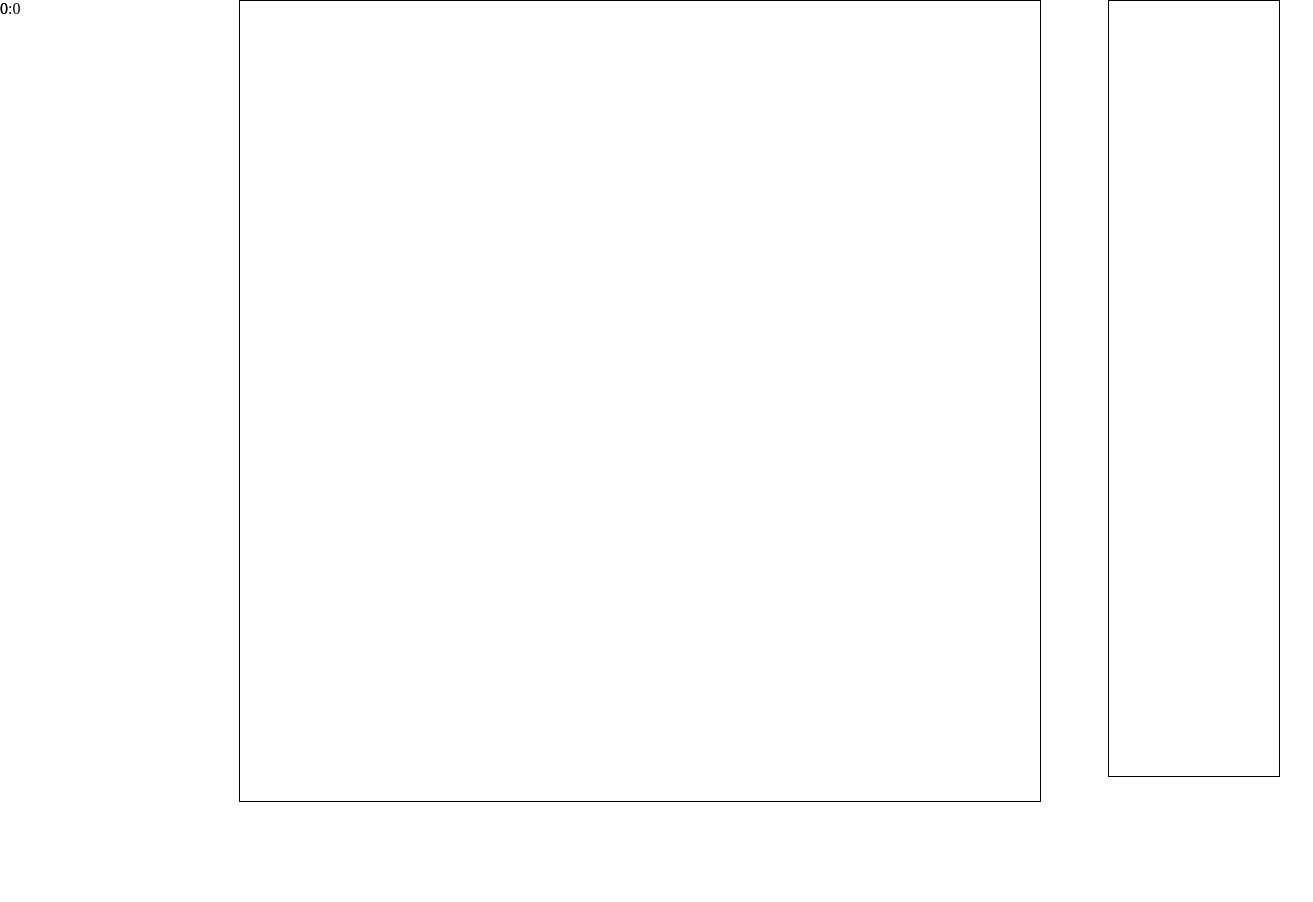
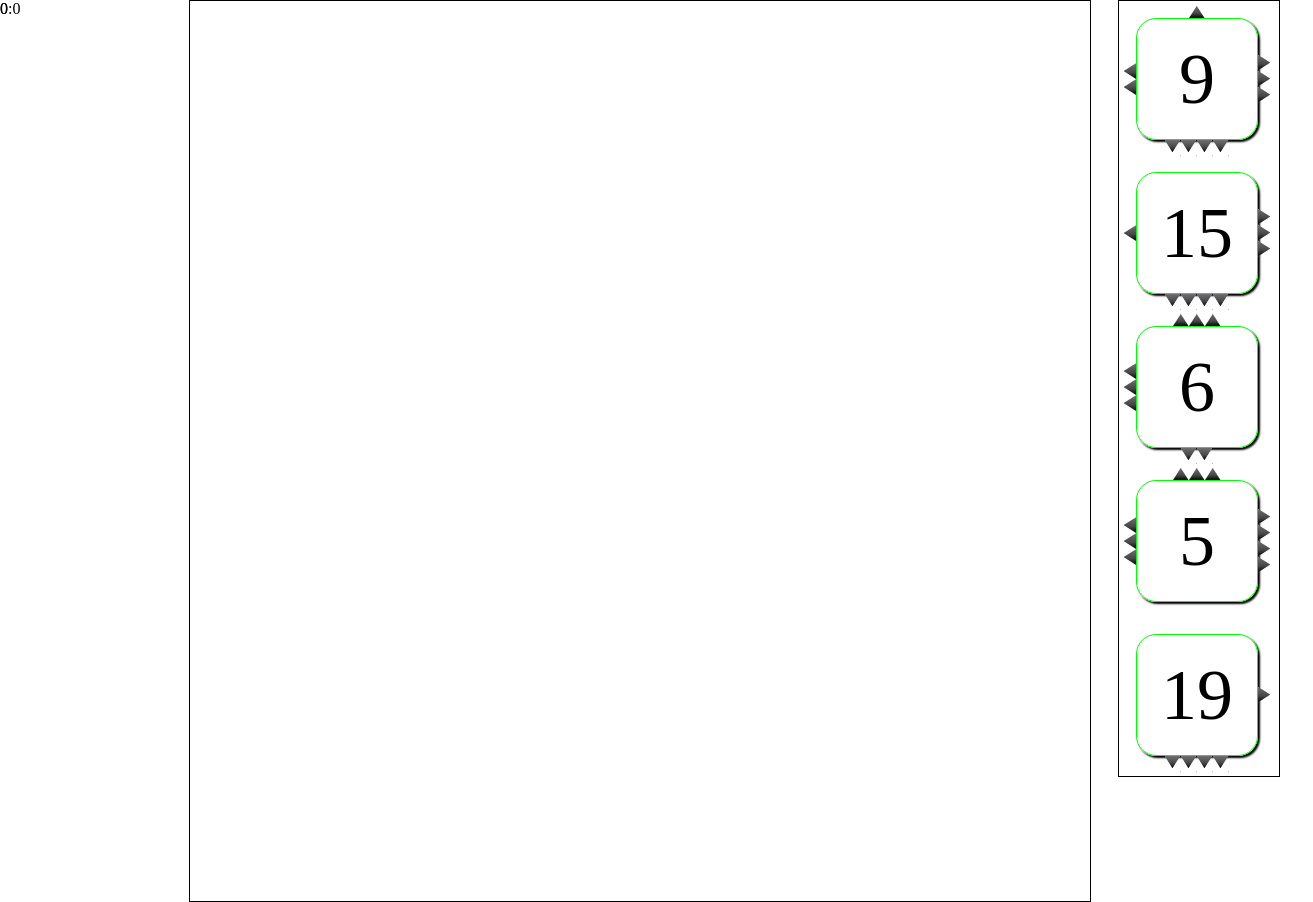
Before and after one commit to mikepparks/stones, a plain HTML site: page index.html in a window 1280 px wide. Shown: the whole page, 1313 px wide, since content can reach past the window. Before the commit the page ends 802 px from the top, so only its background shows below. Drawn offline with Linux system fonts and the light colour scheme.

Commit message:
Stone side points

```diff
--- a/css/game.css
+++ b/css/game.css
@@ -8,8 +8,8 @@ body {
 }
 
 #gameField {
-	width: 800px;
-	height: 800px;
+	width: 900px;
+	height: 900px;
 	margin: auto;
 	border: 1px solid #000;
 	overflow: hidden;
@@ -18,24 +18,156 @@ body {
 #gameField > .stoneSlot {
 	width: 260px;
 	height: 260px;
-	margin: 2px;
+	margin: 16px;
 	float: left;
+	line-height: 260px;
+	font-size: 72px;
 }
 
 #stoneHand {
 	position: absolute;
-	width: 170px;
+	width: 160px;
 	height: 775px;
 	border: 1px solid black;
 	right: 0px;
 }
 
 #stoneHand > .stoneSlot {
-	margin: 2px auto;
-	width: 150px;
-	height: 150px;
+	width: 120px;
+	height: 120px;
+	line-height: 120px;
+	font-size: 72px;
+	float: left;
+	margin: 16px;
+}
+
+.stoneSlot {
+	border: 1px solid transparent;
+	text-align: center;
+	vertical-align: middle;
 }
 
 .stoneSlot:hover {
 	border: 1px solid #000;
 }
+
+.stoneSlot[data-selected="true"],.stoneSlot[data-selected="true"]:hover {
+	border: 1px solid #F00;
+}
+
+#stoneHand > .stoneSlot:empty {
+	display: none;
+}
+
+#stoneHand .stone {
+	width: 120px;
+	height: 120px;
+}
+
+#gameField .stone {
+	width: 260px;
+	height: 260px;
+}
+
+.stone {
+	position: absolute;
+	border: 1px solid #000;
+	border-radius: 20px;
+	box-shadow: 2px 2px 2px #000;
+}
+
+.stone[data-owner="0"] {
+	border-color: #0F0;
+}
+
+.stone[data-owner="1"] {
+	border-color: #F00;
+}
+
+.stone > .side {
+	position: absolute;
+}
+
+.stone > .side > .point {
+	background-image: url('img/arrows.png');
+	width: 16px;
+	height: 16px;
+	overflow: hidden;
+	float: left;
+}
+
+/* Stone N */
+.side.N > .point {
+	background-position: 0 0;
+}
+
+#stoneHand .stone > .side.N {
+	top: -17px;
+	left: 17px;
+	height: 16px;
+	width: 96px;
+}
+
+#gameField .stone > .side.N {
+	top: -17px;
+	left: 17px;
+	height: 16px;
+	width: 226px;
+}
+
+/* Stone E */
+.side.E > .point {
+	background-position: 0 -17px;
+}
+
+#stoneHand .stone > .side.E {
+	top: 17px;
+	left: 121px;
+	height: 96px;
+	width: 16px;
+}
+
+#gameField .stone > .side.E {
+	top: 17px;
+	left: 261px;
+	height: 226px;
+	width: 16px;
+}
+
+/* Stone S */
+.side.S > .point {
+	background-position: 0 -33px;
+}
+
+#stoneHand .stone > .side.S {
+	top: 121px;
+	left: 17px;
+	height: 16px;
+	width: 116px;
+}
+
+#gameField .stone > .side.S {
+	top: 261px;
+	left: 17px;
+	height: 16px;
+	width: 226px;
+}
+
+/* Stone W */
+.side.W > .point {
+	background-position: 0 -48px;
+}
+
+#stoneHand .stone > .side.W {
+	top: 17px;
+	left: -17px;
+	height: 116px;
+	width: 16px;
+}
+
+#gameField .stone > .side.W {
+	top: 17px;
+	left: -17px;
+	height: 226px;
+	width: 16px;
+}
--- a/index.html
+++ b/index.html
@@ -32,6 +32,6 @@
 			<div class="stoneSlot"></div>
 		</div>
 
-		<script type="text/javascript">gameEngine.init($('#gameField'));</script>
+		<script type="text/javascript">gameEngine.init($('#gameField'),$('#stoneHand'));</script>
 	</body>
 </html>
--- a/js/game.js
+++ b/js/game.js
@@ -1,5 +1,6 @@
 (function(gameEngine) {
-	gameEngine.container = {};
+	gameEngine.field = {};
+	gameEngine.playerSlots = {};
 
 	gameEngine.score = 0;
 	gameEngine.timer = 0;
@@ -23,17 +24,18 @@
 	};
 
 	gameEngine.gameInit = function() {
+		gameEngine.logic.init();
 		gameEngine.ui.init();
-		gameEngine.logic.init();
 
 		timerHandle = setInterval(gameEngine.updateTime,1000);
 		gameEngine.ui.updateTime();
 	};
 
-	gameEngine.init = function(container) {
+	gameEngine.init = function(field,playerSlots) {
 		console.log('Game Engine Initializing...');
 
-		gameEngine.container = container;
+		gameEngine.field = field;
+		gameEngine.playerSlots = playerSlots;
 
 		gameEngine.gameInit();
 
--- a/js/logic.js
+++ b/js/logic.js
@@ -4,6 +4,9 @@
 
 	logic.playerStones = [];
 	logic.cpuStones = [];
+
+	var usedPlayerStones = [];
+	var usedCPUStones = [];
 
 	logic.update = function() {
 		if (!gameEngine.pause) {
@@ -28,10 +31,17 @@
 
 		for (var i = 0; i < logic.MAX_STONES; ++i) {
 			logic.playerStones[i] = logic.generateStone();
+			while (usedPlayerStones.indexOf(logic.playerStones[i].type) > -1) {
+				logic.playerStones[i] = logic.generateStone();
+			}
+			usedPlayerStones.push(logic.playerStones[i].type);
+
 			logic.cpuStones[i] = logic.generateStone();
+			while (usedCPUStones.indexOf(logic.cpuStones[i].type) > -1) {
+				logic.cpuStones[i] = logic.generateStone();
+			}
+			usedCPUStones.push(logic.cpuStones[i].type);
 		}
-
-		console.dir(logic.playerStones);
 
 		console.log('Game Logic Initialized.');
 	};
--- a/js/ui.js
+++ b/js/ui.js
@@ -1,4 +1,14 @@
 (function(gameEngine,ui) {
+	ui.SLOT_TYPE = {
+		'EMPTY': 0,
+		'STONE': 1
+	};
+
+	ui.SLOT_OWNER = {
+		'PLAYER': 0,
+		'CPU': 1
+	};
+
 	ui.updateScore = function() {
 		$('#scoreDisplay').text(gameEngine.score);
 	};
@@ -9,11 +19,102 @@
 		$('#timeDisplay').text(minutes + ':' + seconds);
 	};
 
+	ui.buildStone = function(stoneObject) {
+		var stoneSides = ['N','E','S','W'];
+		var sidePoints = stoneObject.data('stone').side;
+
+		for (var i = 0; i < gameEngine.logic.STONE_SIDE; ++i) {
+			var currSide = $('<div>');
+
+			currSide.addClass('side '+stoneSides[i]);
+
+			stoneObject.append(currSide);
+
+			for (var sideCount = 0; sideCount < sidePoints[i]; ++sideCount) currSide.append($('<div>').addClass('point'));
+
+			var stoneSize,sideSize,marginSize;
+			if ((stoneSides[i] == 'N') || (stoneSides[i] == 'S')) {
+				stoneSize = stoneObject.width();
+				sideSize = (currSide.find('.point').length > 0 ? currSide.find('.point').width() * sidePoints[i] : 0);
+				marginSize = ((stoneSize - sideSize) / 2);
+
+				currSide.css('left',marginSize+'px');
+			} else {
+				stoneSize = stoneObject.height();
+				sideSize = (currSide.find('.point').length > 0 ? currSide.find('.point').height() * sidePoints[i] : 0);
+				marginSize = ((stoneSize - sideSize) / 2);
+
+				currSide.css('top',marginSize+'px');
+			}
+		}
+	};
+
 	ui.init = function() {
 		console.log('Game UI Initializing...');
 
 		ui.updateScore();
 
+		gameEngine.field.find('.stoneSlot').each(function(i,o) {
+			var currSlot = $(o);
+
+			currSlot.attr('data-type', ui.SLOT_TYPE.EMPTY);
+			currSlot.attr('data-selected',false);
+
+			currSlot.click(function() {
+				if (currSlot.attr('data-type') == ui.SLOT_TYPE.EMPTY) {
+					// find the currently selected player slot
+					var playerStone = gameEngine.playerSlots.find('.stoneSlot > .stone[data-selected="true"]');
+
+					if (playerStone.length > 0) {
+						var currStone = $('<div>');
+						currStone.addClass('stone');
+						currSlot.append(currStone);
+
+						currStone.data('stone',playerStone.data('stone'));
+						currStone.attr('data-owner',playerStone.data('owner'));
+						currStone.attr('data-type',playerStone.attr('data-type'));
+						currStone.text(playerStone.data('stone').type);
+
+						ui.buildStone(currStone);
+
+						playerStone.remove();
+
+						console.dir(currStone.data());
+					}
+				} else {
+				}
+			});
+		});
+
+		//logic.playerStones
+		gameEngine.playerSlots.find('.stoneSlot').each(function(i,o) {
+			var currSlot = $(o);
+			var currStone = $('<div>');
+			currStone.addClass('stone');
+			currSlot.append(currStone);
+
+			currStone.data('stone', gameEngine.logic.playerStones[i]);
+			currStone.attr('data-owner', ui.SLOT_OWNER.PLAYER);
+			currStone.attr('data-type', ui.SLOT_TYPE.STONE);
+			currStone.attr('data-selected',false);
+
+			currStone.text(gameEngine.logic.playerStones[i].type);
+
+			ui.buildStone(currStone);
+
+			currStone.click(function() {
+				if (currStone.attr('data-type') == ui.SLOT_TYPE.STONE) {
+					gameEngine.playerSlots.find('.stoneSlot > .stone').not(currStone).attr('data-selected',false);
+					gameEngine.playerSlots.find('.stoneSlot').not(currStone.parent('.stoneSlot')).attr('data-selected',false);
+					currStone.attr('data-selected',true);
+					currSlot.attr('data-selected',true);
+				} else {
+					currStone.attr('data-selected',false);
+					currSlot.attr('data-selected',false);
+				}
+			});
+		});
+
 		console.log('Game UI Initialized.');
 	};
 })(window.gameEngine,window.gameEngine.ui = (window.gameEngine.ui || {}));
```
Also changed, not shown: css/img/arrows.png (added).
